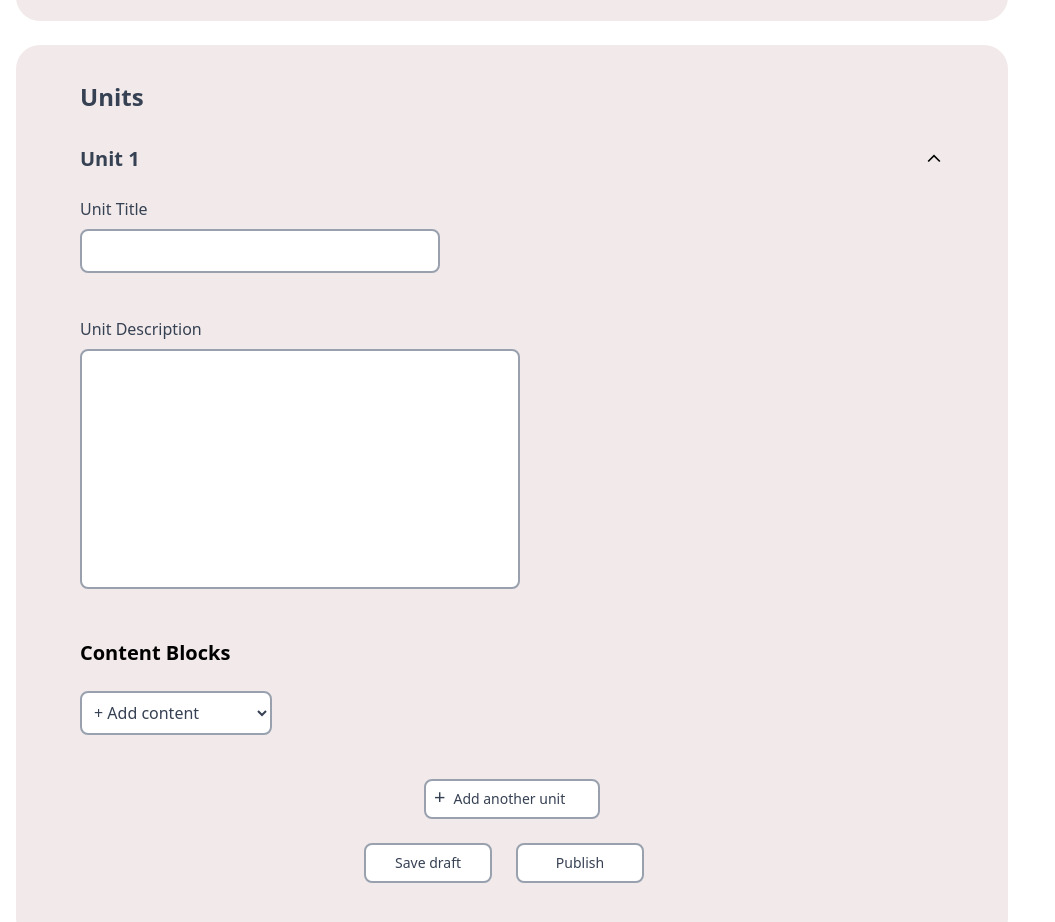
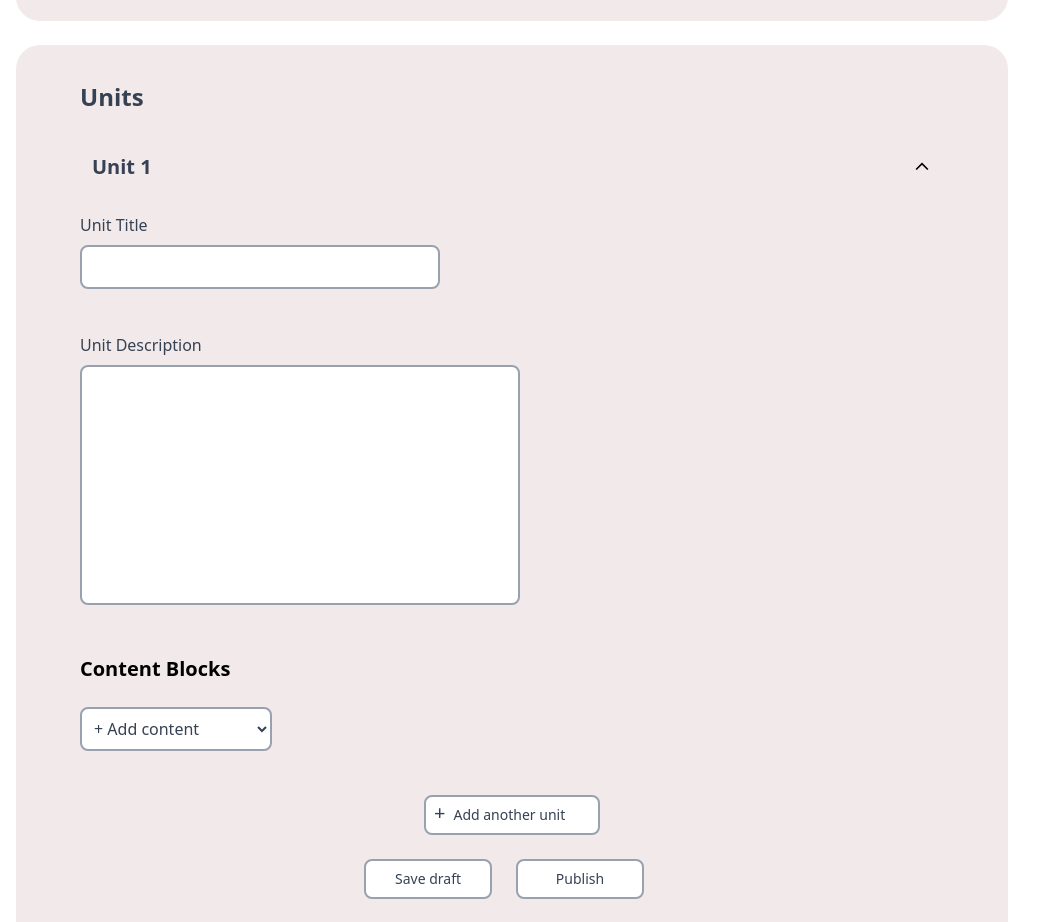
Before and after one commit to phiquangdat/tetra_app, a React (Vite) app in the folder frontend/: page /admin/modules/create in a window 1280 px wide. Shown: the part 1159-2081 px from the top of the page, without its empty margins (0-1055 px from the left). Built offline with nearby package versions, Linux system fonts and the light colour scheme; no server answers.

Commit message:
increase padding Unit toggle section

```diff
--- a/frontend/src/components/admin/createModule/UnitForm.tsx
+++ b/frontend/src/components/admin/createModule/UnitForm.tsx
@@ -43,7 +43,7 @@ function UnitForm() {
       <h2 className="text-2xl font-semibold text-gray-700 mb-6">Units</h2>
       <form action="submit">
         <div
-          className={`flex items-center justify-between py-2 mb-4 ${isOpen ? '' : 'bg-gray-100'} rounded-lg cursor-pointer transition-colors duration-200`}
+          className={`flex items-center justify-between px-3 py-4 mb-4 ${isOpen ? '' : 'bg-gray-100'} rounded-lg cursor-pointer transition-colors duration-200`}
           onClick={() => setIsOpen(!isOpen)}
         >
           <h3 className="text-xl font-semibold text-gray-700">
```
